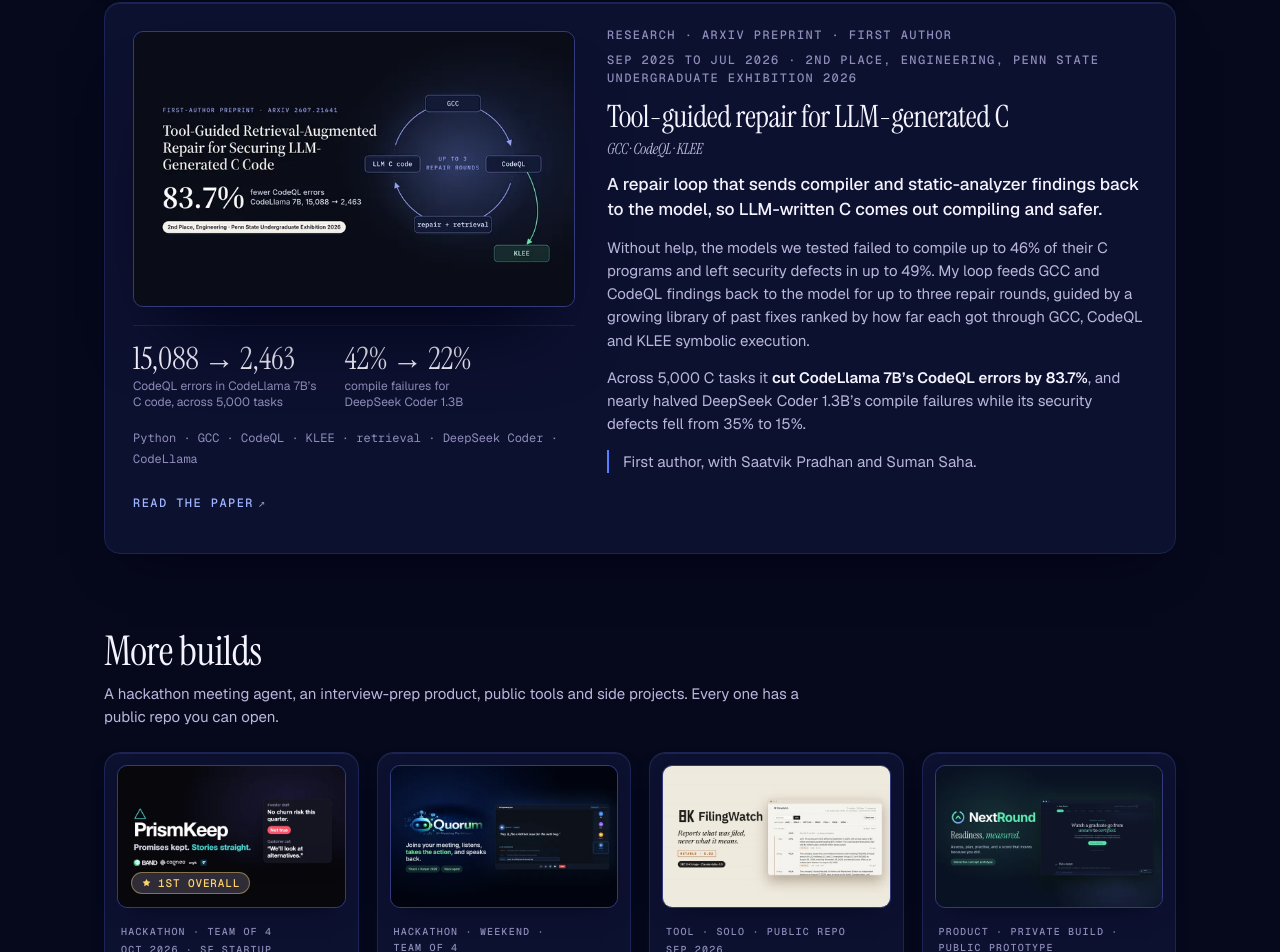
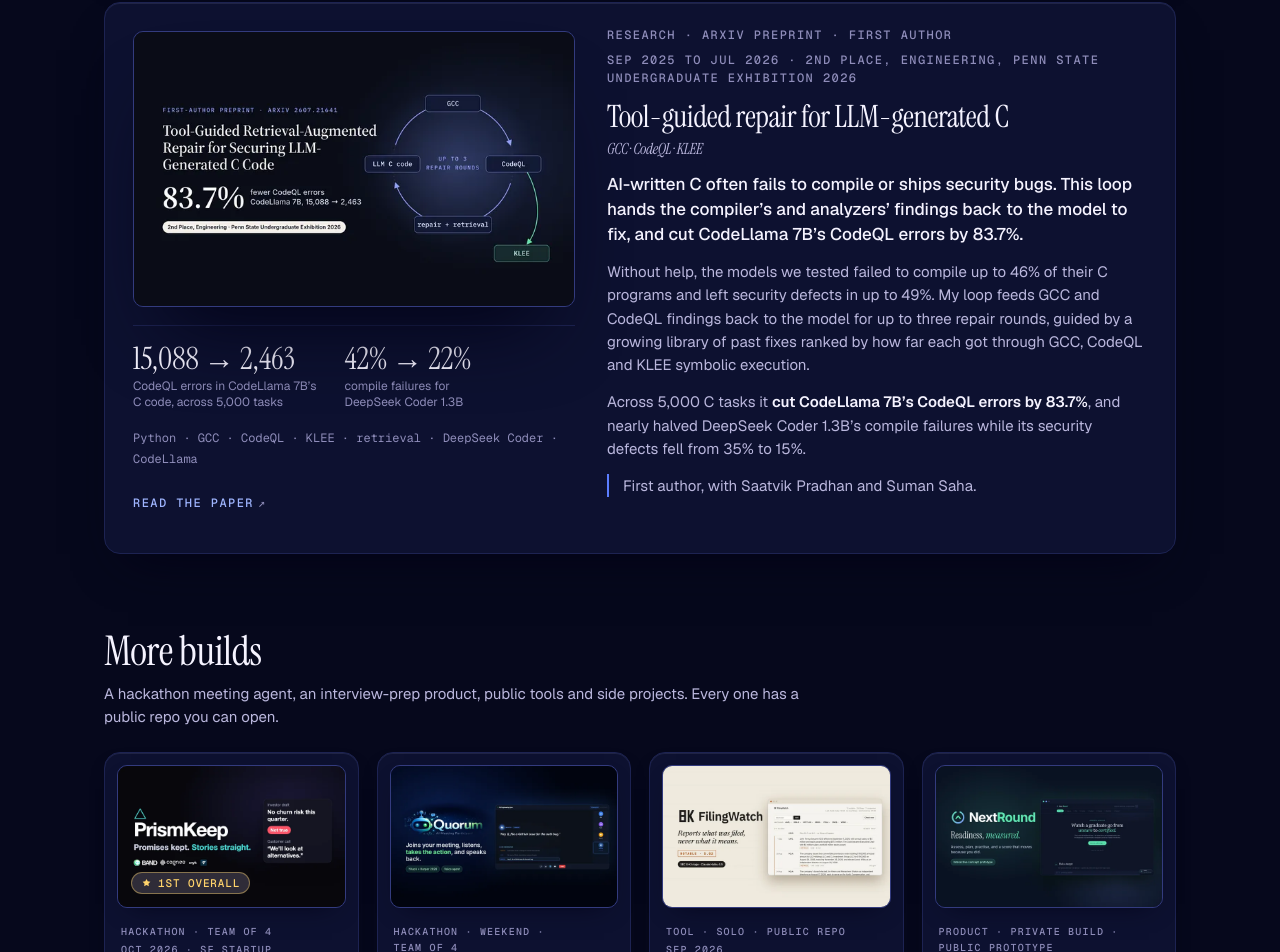
Before and after one commit to vs-githjk/Portfolio, a React (Vite) app: page / in a window 1280 px wide. Shown: the part 6201-7153 px from the top of the page. Built offline with nearby package versions, Linux system fonts and the light colour scheme.

Commit message:
Paper hook; all 18 builds now lead with a hook

```diff
--- a/src/data/content.js
+++ b/src/data/content.js
@@ -614,7 +614,7 @@ export const builds = {
     descriptor: 'GCC · CodeQL · KLEE',
     when: 'Sep 2025 to Jul 2026 · 2nd Place, Engineering, Penn State Undergraduate Exhibition 2026',
     oneLiner:
-      'A repair loop that sends compiler and static-analyzer findings back to the model, so LLM-written C comes out compiling and safer.',
+      'AI-written C often fails to compile or ships security bugs. This loop hands the compiler’s and analyzers’ findings back to the model to fix, and cut CodeLlama 7B’s CodeQL errors by 83.7%.',
     awards: ['2nd · Penn State Exhibition 2026'],
     role: 'First author, with Saatvik Pradhan and Suman Saha.',
     body: [
```
